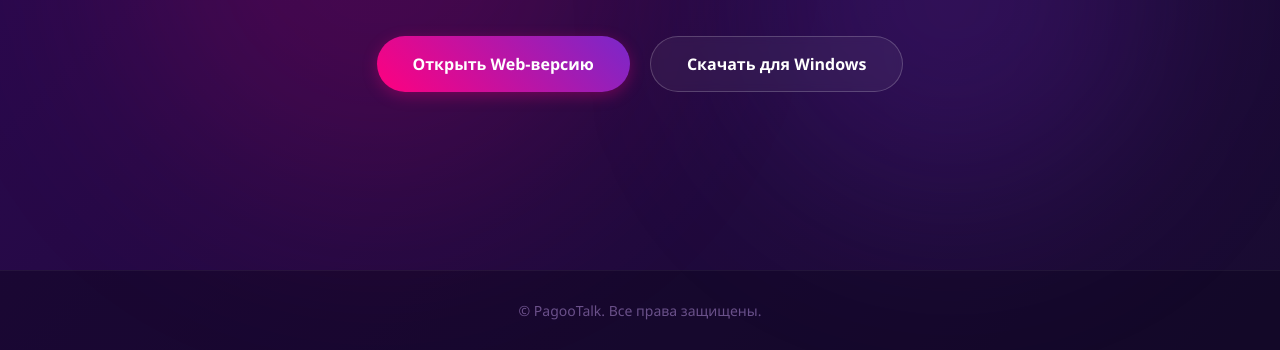
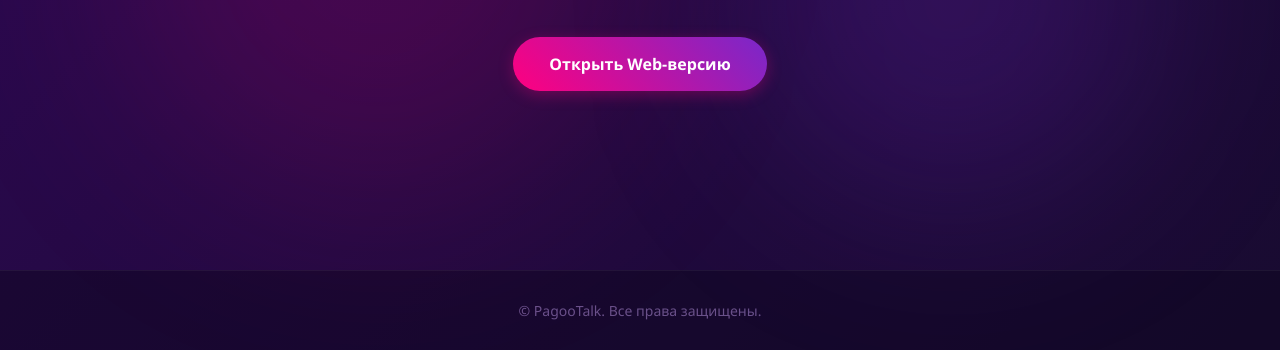
Before and after one commit to freezy200/freezy200.github.io, a plain HTML site: page index.html in a window 1280 px wide. Shown: the part 450-800 px from the top of the page. Drawn offline with Linux system fonts and the light colour scheme.

Commit message:
Update index.html

```diff
--- a/index.html
+++ b/index.html
@@ -203,7 +203,6 @@
             <p class="subtitle">PagooTalk — это быстрый, безопасный и стильный мессенджер нового поколения. Будьте на связи с близкими и коллегами в любое время.</p>
             <div class="buttons-container">
                 <a href="web.html" class="btn btn-primary">Открыть Web-версию</a>
-                <a href="/PagooTalk-win_x64.exe" download class="btn btn-secondary">Скачать для Windows</a>
             </div>
         </div>
     </main>
```
